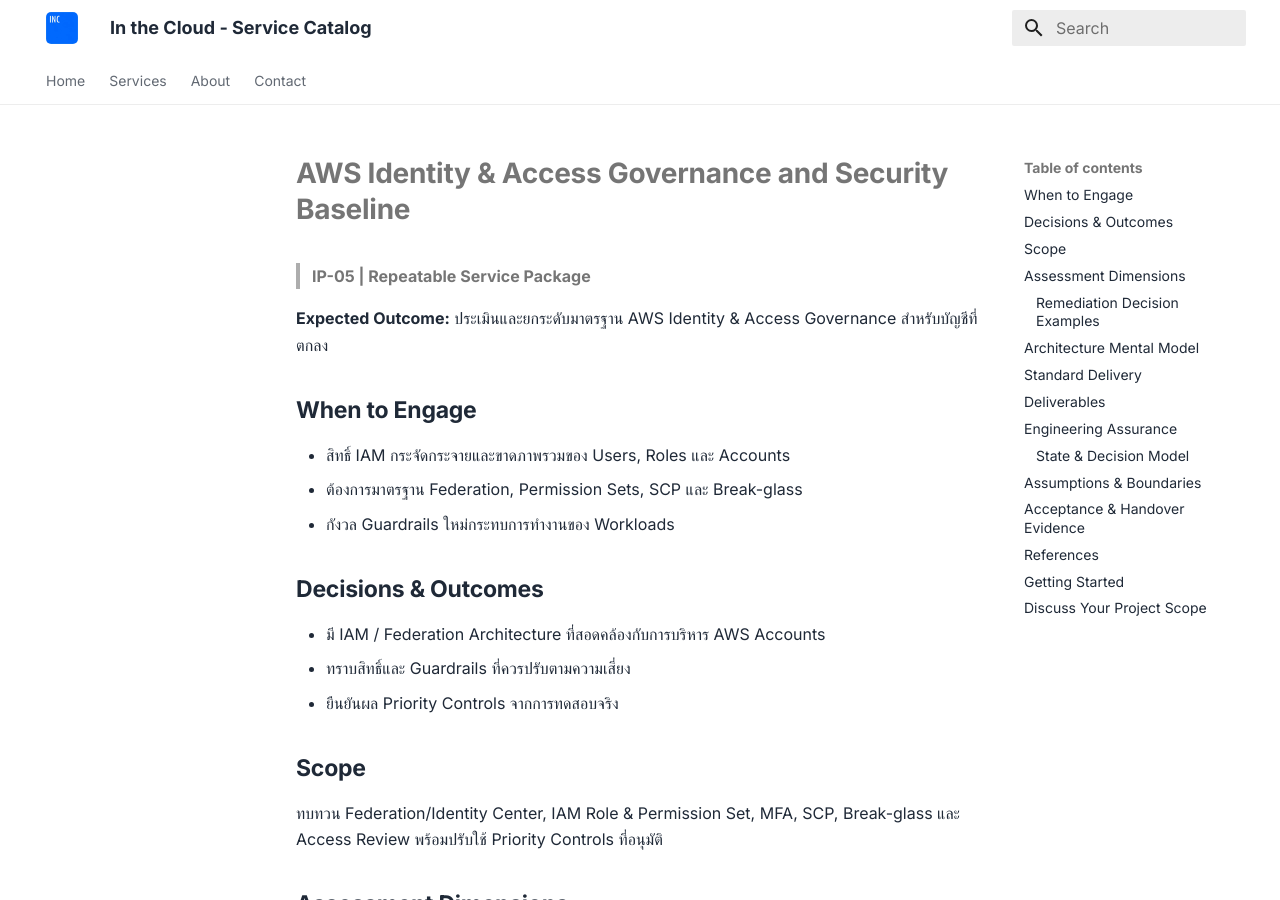
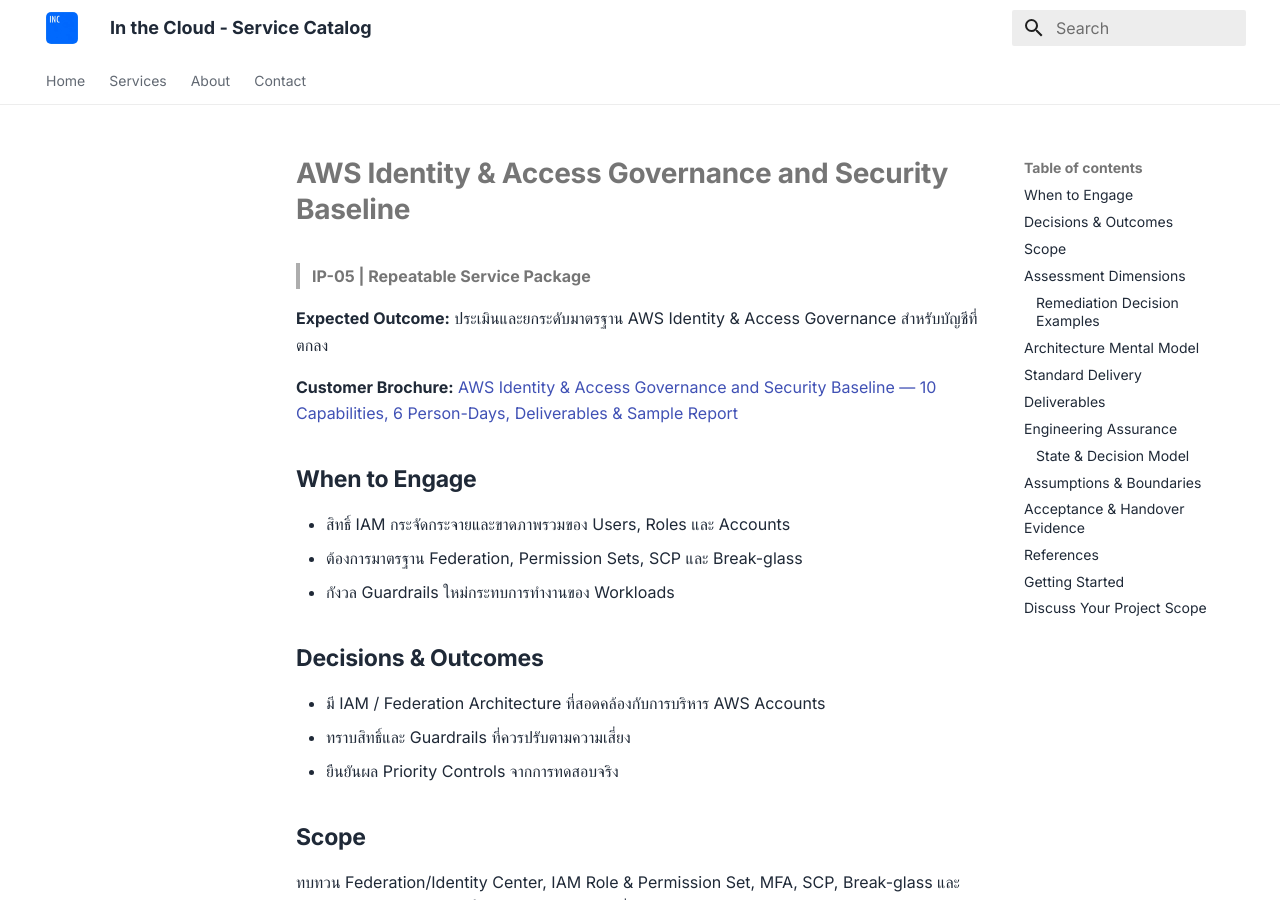
Before and after one commit to inthecloudth/service-catalog, an MkDocs documentation site: the page built from docs/services/ip-05-aws-identity-access-baseline.md, in a window 1280 px wide and 900 px high. Built offline with MkDocs 1.6.1 and Material for MkDocs 9.7.7, drawn with Linux system fonts in a browser that asks for light colours.

Commit message:
docs(ip-05): link AWS identity governance customer brochure

```diff
--- a/docs/services/ip-05-aws-identity-access-baseline.md
+++ b/docs/services/ip-05-aws-identity-access-baseline.md
@@ -3,6 +3,8 @@
 > **IP-05 | Repeatable Service Package**
 
 **Expected Outcome:** ประเมินและยกระดับมาตรฐาน AWS Identity & Access Governance สำหรับบัญชีที่ตกลง
+
+**Customer Brochure:** [AWS Identity & Access Governance and Security Baseline — 10 Capabilities, 6 Person-Days, Deliverables & Sample Report](brochures/ip-05-aws-identity-access-baseline.md)
 
 ## When to Engage
 
```
